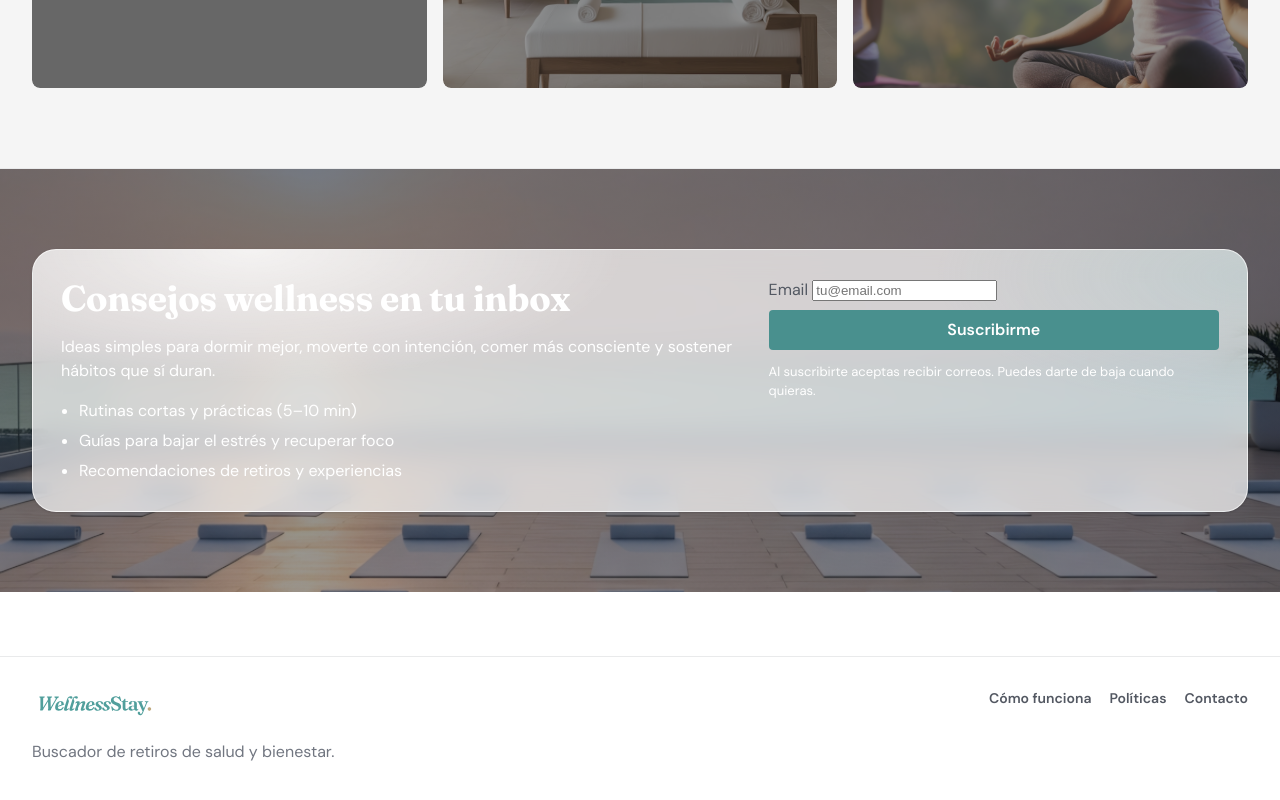
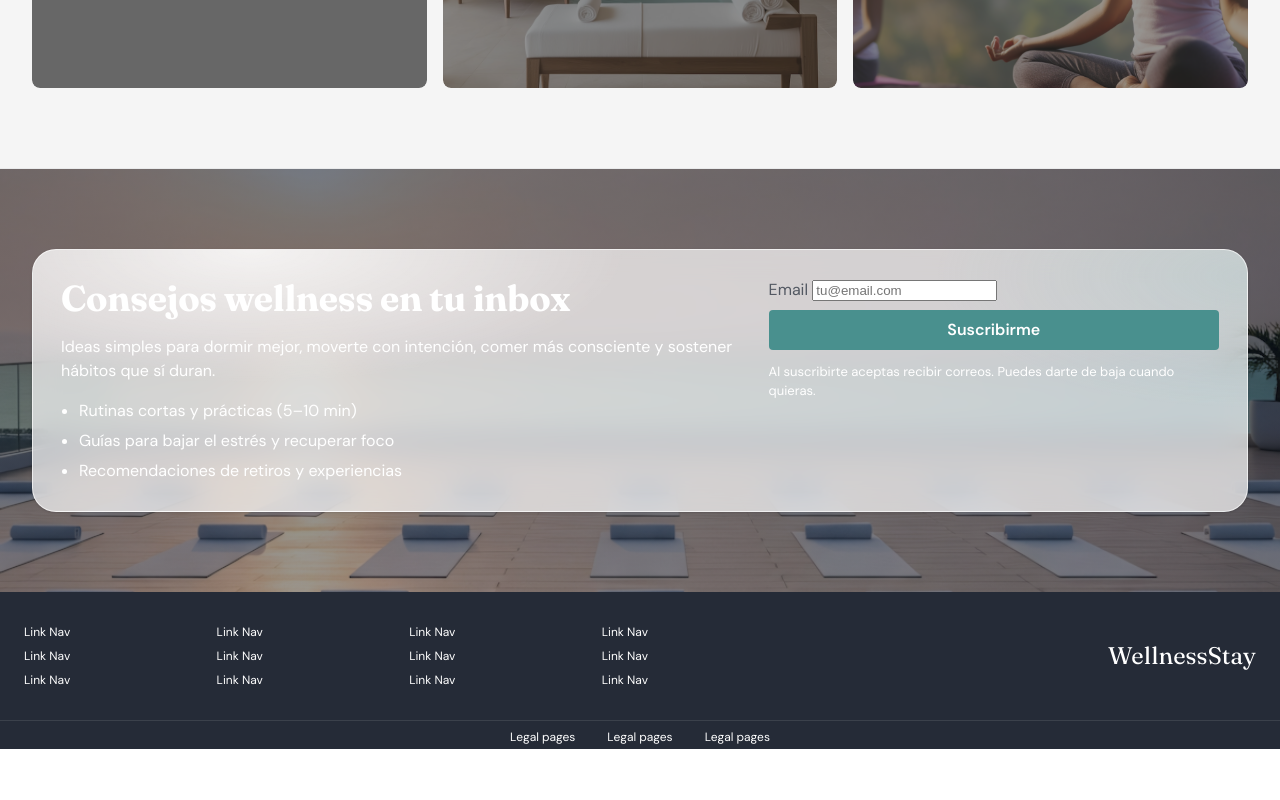
Before and after one commit to nataliabernalher-ship-it/wellness-stay, a website: page index.html in a window 1280 px wide. Shown: the part 2486-3286 px from the top of the page. After the commit the page ends 3235 px from the top, so only its background shows below. Drawn offline with Linux system fonts and the light colour scheme; grey boxes are pictures that could not be loaded.

Commit message:
new components and tokens

```diff
--- a/index.html
+++ b/index.html
@@ -10,7 +10,7 @@
       href="https://fonts.googleapis.com/css2?family=DM+Sans:ital,wght@0,400;0,500;0,600;0,700;1,400&family=Inter:wght@400;600&display=swap"
       rel="stylesheet"
     />
-    <link rel="stylesheet" href="./styles.css?v=10" />
+    <link rel="stylesheet" href="./styles.css?v=11" />
     <link rel="stylesheet" href="./css/index.css?v=24" />
   </head>
   <body>
@@ -426,25 +426,37 @@
     </main>
 
     <footer id="ayuda" class="footer">
-      <div class="container footer-inner">
-        <div>
-          <div class="brand brand-footer">
-            <img
-              class="brand-logo"
-              src="./assets/logo.svg"
-              alt="Retiro"
-              width="175"
-              height="47"
-              decoding="async"
-            />
+      <div class="footer-top">
+        <nav class="footer-nav" aria-label="Navegación">
+          <div class="footer-nav__col">
+            <a href="#">Link Nav</a>
+            <a href="#">Link Nav</a>
+            <a href="#">Link Nav</a>
           </div>
-          <p class="footer-text">Buscador de retiros de salud y bienestar.</p>
-        </div>
-        <div class="footer-links" aria-label="Enlaces de ayuda">
-          <a class="ws-link ws-link--muted" href="#">Cómo funciona</a>
-          <a class="ws-link ws-link--muted" href="#">Políticas</a>
-          <a class="ws-link ws-link--muted" href="#">Contacto</a>
-        </div>
+          <div class="footer-nav__col">
+            <a href="#">Link Nav</a>
+            <a href="#">Link Nav</a>
+            <a href="#">Link Nav</a>
+          </div>
+          <div class="footer-nav__col">
+            <a href="#">Link Nav</a>
+            <a href="#">Link Nav</a>
+            <a href="#">Link Nav</a>
+          </div>
+          <div class="footer-nav__col">
+            <a href="#">Link Nav</a>
+            <a href="#">Link Nav</a>
+            <a href="#">Link Nav</a>
+          </div>
+        </nav>
+        <p class="footer-brand">WellnessStay</p>
+      </div>
+      <div class="footer-bottom">
+        <nav class="footer-links" aria-label="Páginas legales">
+          <a href="#">Legal pages</a>
+          <a href="#">Legal pages</a>
+          <a href="#">Legal pages</a>
+        </nav>
       </div>
     </footer>
 
--- a/styles.css
+++ b/styles.css
@@ -221,10 +221,6 @@ a {
   flex-shrink: 0;
 }
 
-.brand-footer .brand-logo {
-  height: 34px;
-}
-
 /* Hero */
 .hero {
   position: relative;
@@ -427,41 +423,105 @@ h2 {
   max-width: none;
 }
 
-/* Footer */
+/* Footer — Figma WellnessStay Components / footer (2178:3752)
+   Device: desktop | tablet | mobile. Clases públicas: .footer, __top, __nav, __brand, .footer-links. */
 .footer {
-  padding: var(--space-3xl) 0;
-  background: var(--bg-primary);
+  background: var(--bg-inverse);
+  color: var(--text-inverse);
 }
 
-.footer-inner {
-  display: flex;
-  align-items: start;
-  justify-content: space-between;
-  gap: var(--space-md);
-  border-top: 1px solid var(--border-default);
-  padding-top: var(--space-xl);
+.footer-top,
+.footer-links {
+  box-sizing: border-box;
+  width: min(1280px, 100%);
+  margin-inline: auto;
 }
 
-.footer-text {
-  margin: 10px 0 0;
-  color: var(--text-muted);
+.footer-top {
+  display: flex;
+  flex-wrap: wrap;
+  align-items: center;
+  justify-content: space-between;
+  row-gap: 120px;
+  padding: var(--space-xl) var(--space-lg);
+}
+
+.footer-nav {
+  display: flex;
+  flex: 0 1 624px;
+  align-items: center;
+  justify-content: space-between;
+  box-sizing: border-box;
+  width: 624px;
+  max-width: 100%;
+}
+
+.footer-nav__col {
+  display: flex;
+  flex-direction: column;
+  align-items: flex-start;
+  justify-content: center;
+  gap: var(--space-sm);
+}
+
+.footer-nav a,
+.footer-links a {
+  font-family: var(--font-body);
+  font-weight: 400;
+  font-size: var(--font-size-xs);
+  line-height: var(--line-height-text-md);
+  color: var(--text-inverse);
+  text-decoration: none;
+  white-space: nowrap;
+}
+
+.footer-nav a:focus-visible,
+.footer-links a:focus-visible {
+  outline: none;
+  box-shadow: var(--ring);
+}
+
+.footer-brand {
+  margin: 0;
+  font-family: var(--font-display);
+  font-weight: 400;
+  font-size: var(--font-size-display-xs);
+  line-height: var(--line-height-text-md);
+  color: var(--text-inverse);
+  font-variation-settings: "SOFT" 0, "WONK" 1;
+  white-space: nowrap;
+}
+
+.footer-bottom {
+  border-top: 1px solid color-mix(in srgb, var(--text-inverse) 10%, transparent);
 }
 
 .footer-links {
   display: flex;
-  gap: 18px;
-  flex-wrap: wrap;
-  justify-content: flex-end;
+  align-items: center;
+  justify-content: center;
+  gap: var(--space-xl);
+  padding: var(--space-sm) 0 var(--space-xs);
 }
 
-.footer-links a {
-  color: var(--text-body);
-  font-weight: 600;
-  text-decoration: none;
+.footer--tablet .footer-nav {
+  flex-basis: 521px;
+  width: 521px;
 }
 
-.footer-links a:hover {
-  color: var(--text-display);
+.footer--tablet .footer-links,
+.footer--mobile .footer-links {
+  width: 100%;
+  padding-inline: var(--space-md);
+}
+
+.footer--mobile .footer-top {
+  justify-content: center;
+  padding-inline: var(--space-md);
+}
+
+.footer--mobile .footer-nav {
+  display: none;
 }
 
 /* Responsive */
@@ -477,6 +537,16 @@ h2 {
 
   .newsletter-card {
     grid-template-columns: 1fr;
+  }
+
+  .footer-nav {
+    flex-basis: 521px;
+    width: 521px;
+  }
+
+  .footer-links {
+    width: 100%;
+    padding-inline: var(--space-md);
   }
 }
 
@@ -494,4 +564,29 @@ h2 {
   h2 {
     font-size: var(--font-size-display-sm);
   }
+
+  .footer-top {
+    justify-content: center;
+    padding-inline: var(--space-md);
+  }
+
+  .footer-nav {
+    display: none;
+  }
 }
+
+.footer.footer--desktop .footer-nav {
+  display: flex;
+  flex-basis: 624px;
+  width: 624px;
+}
+
+.footer.footer--desktop .footer-top {
+  justify-content: space-between;
+  padding-inline: var(--space-lg);
+}
+
+.footer.footer--desktop .footer-links {
+  width: min(1280px, 100%);
+  padding-inline: 0;
+}
```
Also changed, not shown: partials/layout-index.html (+1 -1 lines), partials/layout-resultados.html (+1 -1 lines), partials/site-footer-resultados.html (+30 -11 lines), partials/site-footer.html (+30 -18 lines), resultados.html (+31 -12 lines), stories/sections/Footer.stories.js (+51 -1 lines).
